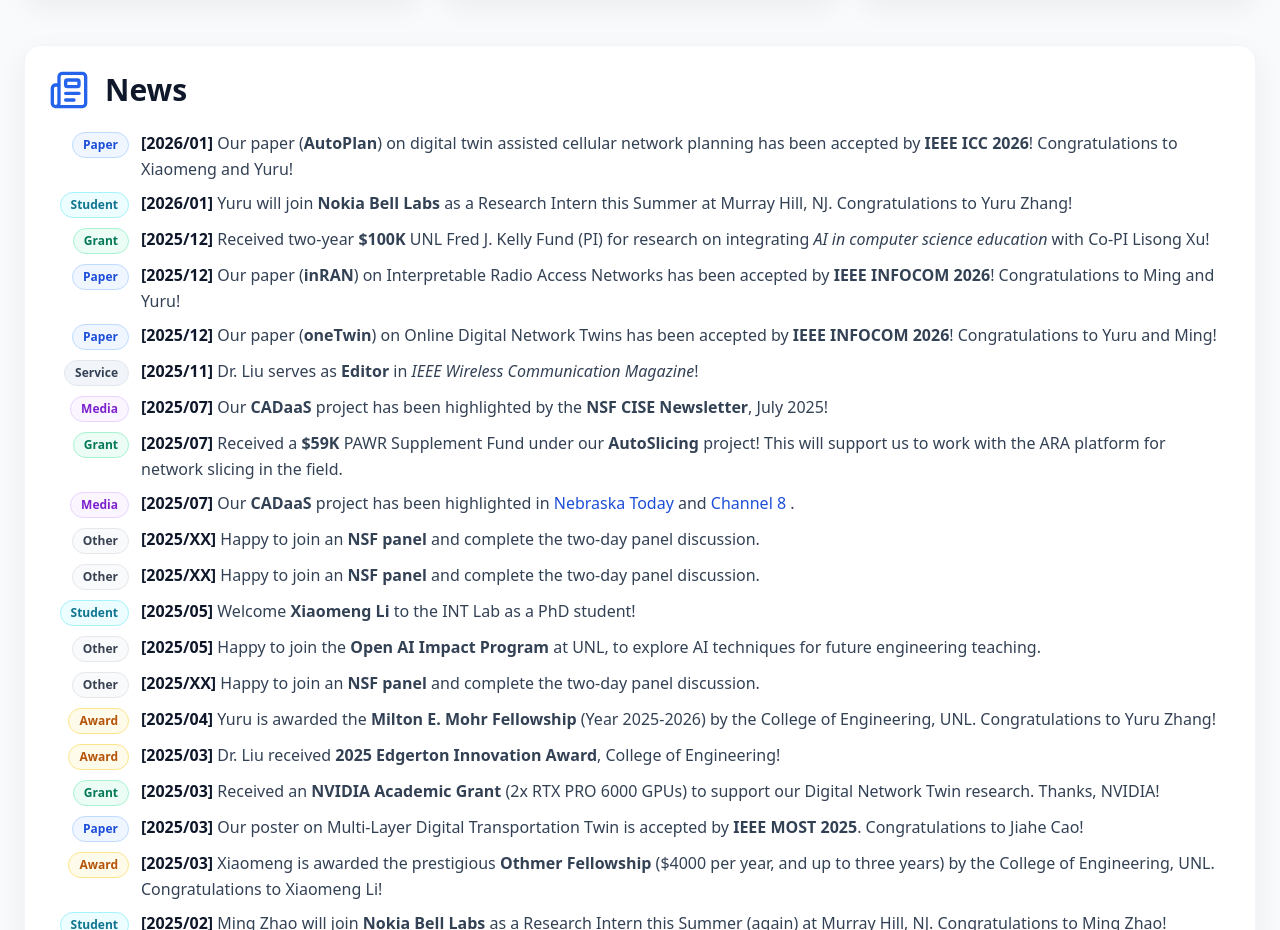
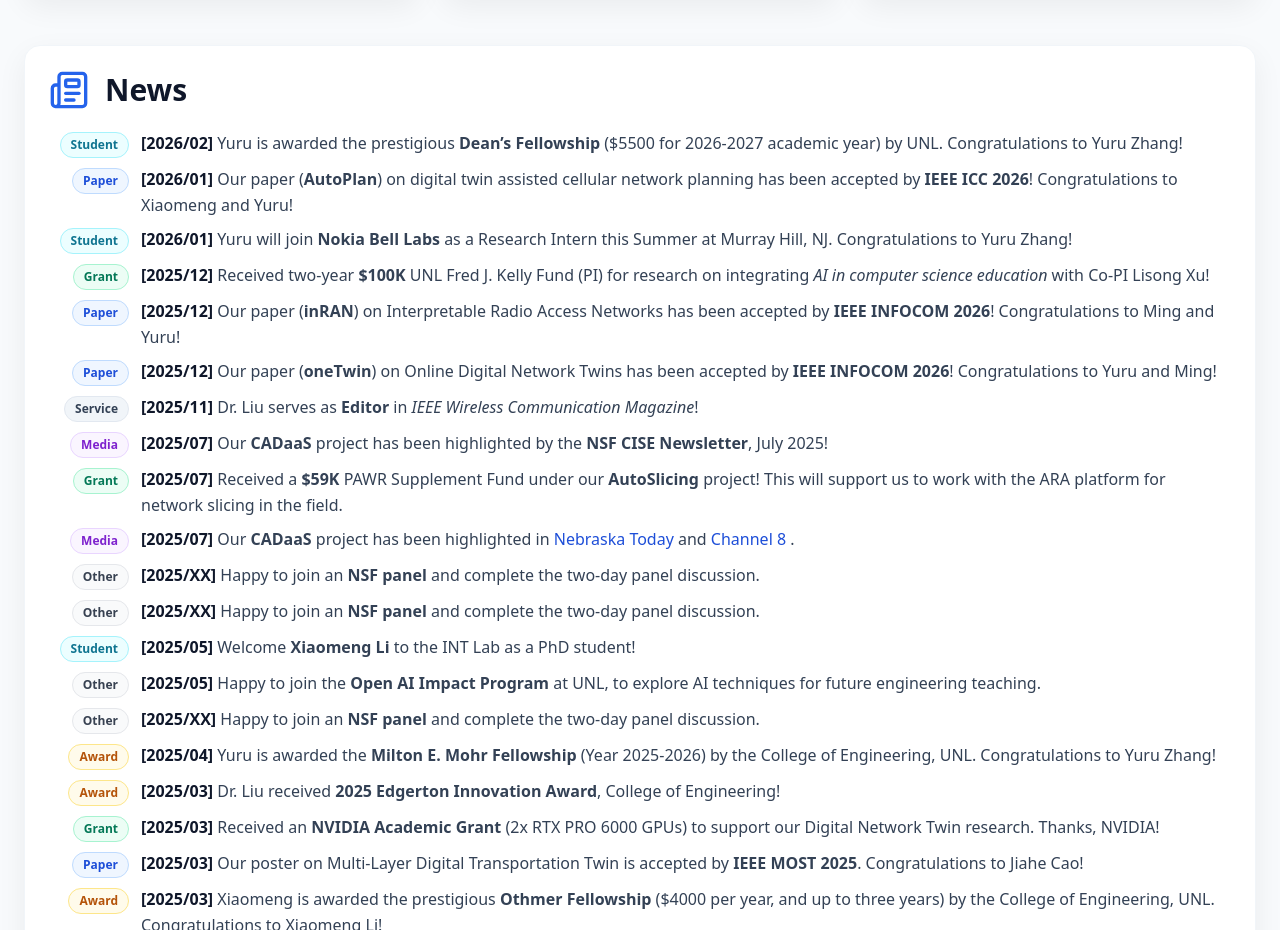
Before and after one commit to liuqiang12040913/liuqiang12040913.github.io, a Next.js app: page / in a window 1280 px wide. Shown: the part 1240-2170 px from the top of the page. Built offline with nearby package versions, Linux system fonts and the light colour scheme.

Commit message:
Update news

```diff
--- a/data/site.ts
+++ b/data/site.ts
@@ -37,6 +37,11 @@ export const site = {
   ] satisfies NavItem[],
 
   news: [
+    {
+      date: "[2026/02]",
+      tag: "Student",
+      html: `Yuru is awarded the prestigious <strong>Dean’s Fellowship</strong> ($5500 for 2026-2027 academic year) by UNL. Congratulations to Yuru Zhang!`,
+    },
     {
       date: "[2026/01]",
       tag: "Paper",
```
